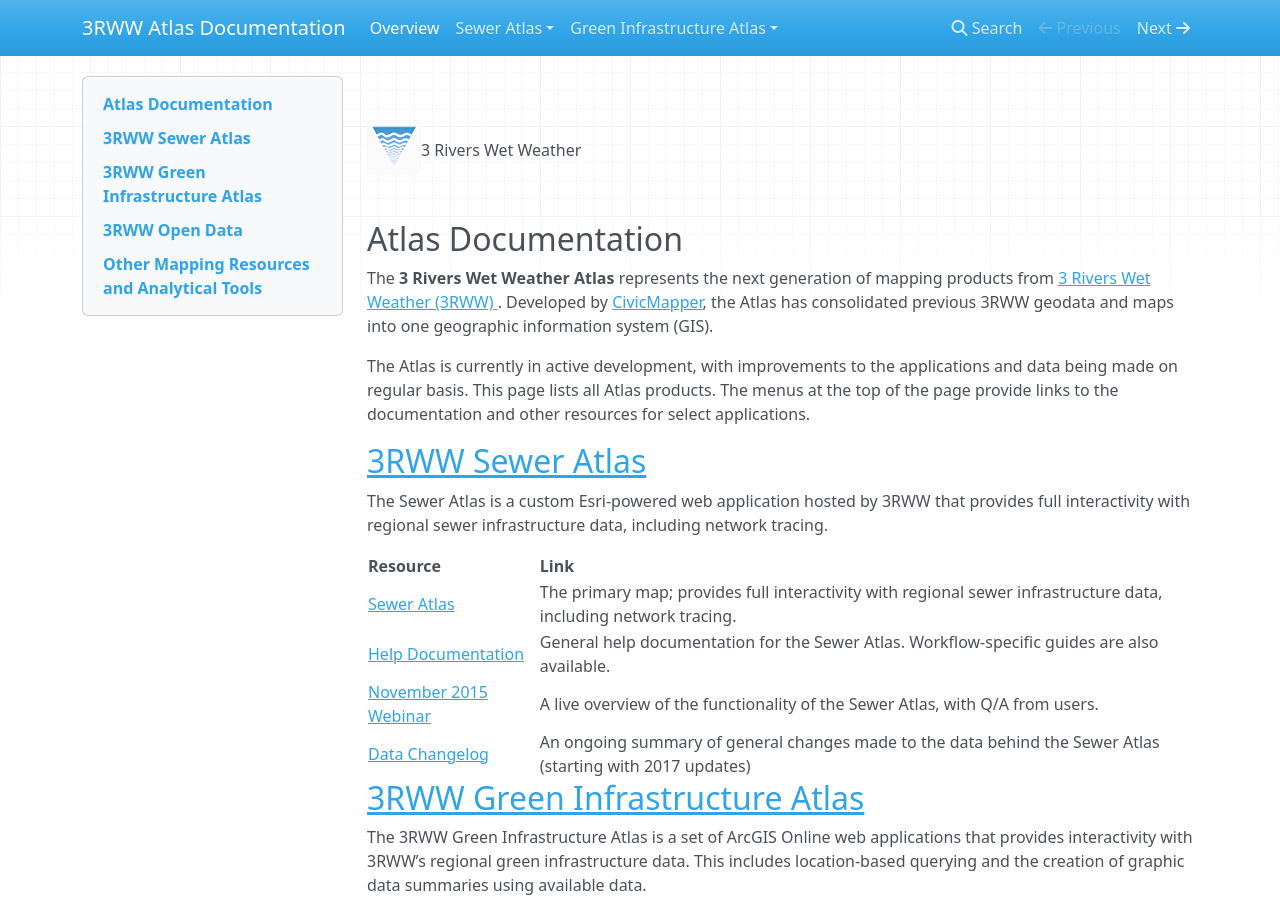
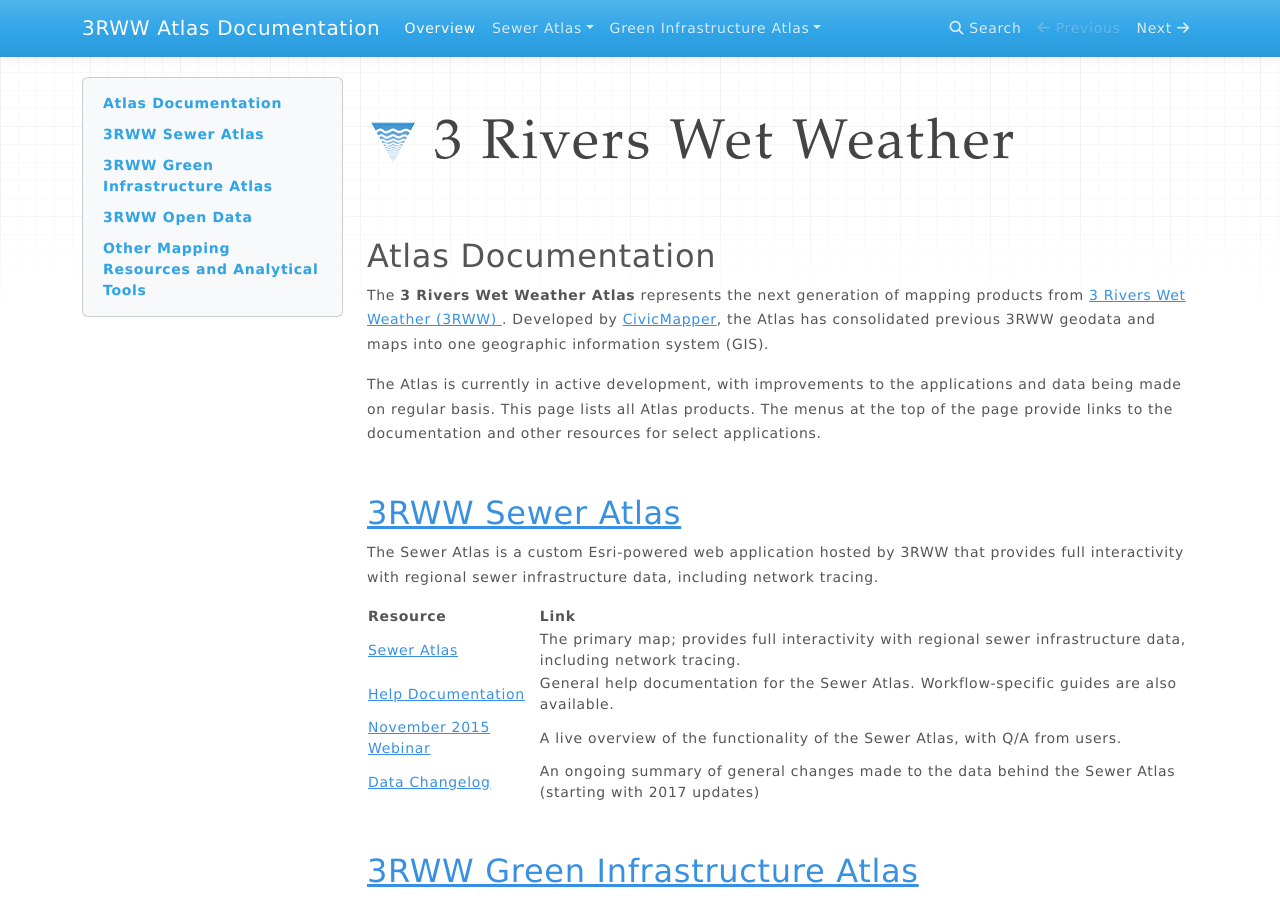
Before and after one commit to 3rww/sewer-atlas-docs, an MkDocs documentation site: the page built from docs/index.md, in a window 1280 px wide and 900 px high. Built offline with MkDocs 1.6.1, drawn with Linux system fonts in a browser that asks for light colours; nearby versions of some CDN libraries; old or Windows-style settings are respelled for this version of MkDocs.

```diff
--- a/mkdocs.yml
+++ b/mkdocs.yml
@@ -6,7 +6,8 @@ pages:
 - Sewer Atlas:
     - General Help Documentation: help_rsi.md
     - Discharge Trace Guide: guide_rsi_trace.md
-    - Advanced Network Trace Analysis: guide_rsi_analysis.md
+    - Analyzing Trace Results: guide_rsi_analysis.md
+    - One Overall Map Dataset Changelog: changelog.md
 - Green Infrastructure Atlas:
     - General Help Documentation: help_rgi.md
     - Data Contribution Guide: guide_rgi_edit.md
@@ -16,3 +17,5 @@ markdown_extensions:
     - smarty
 site_dir:
     D:\Dropbox (CivicMapper)\Projects\3RWW\Atlas\Atlas Docs\atlas_mkdocs_build
+extra_css:
+    - extra.css
```
